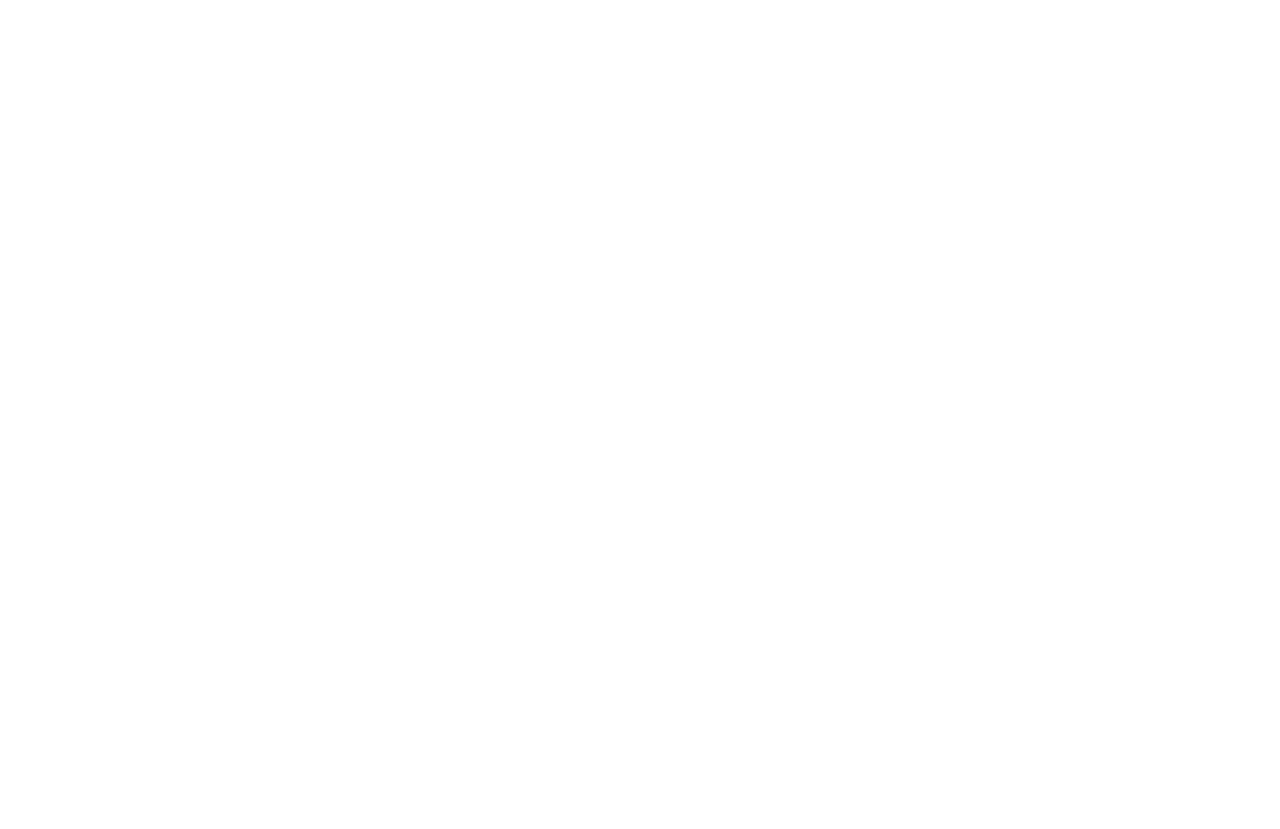
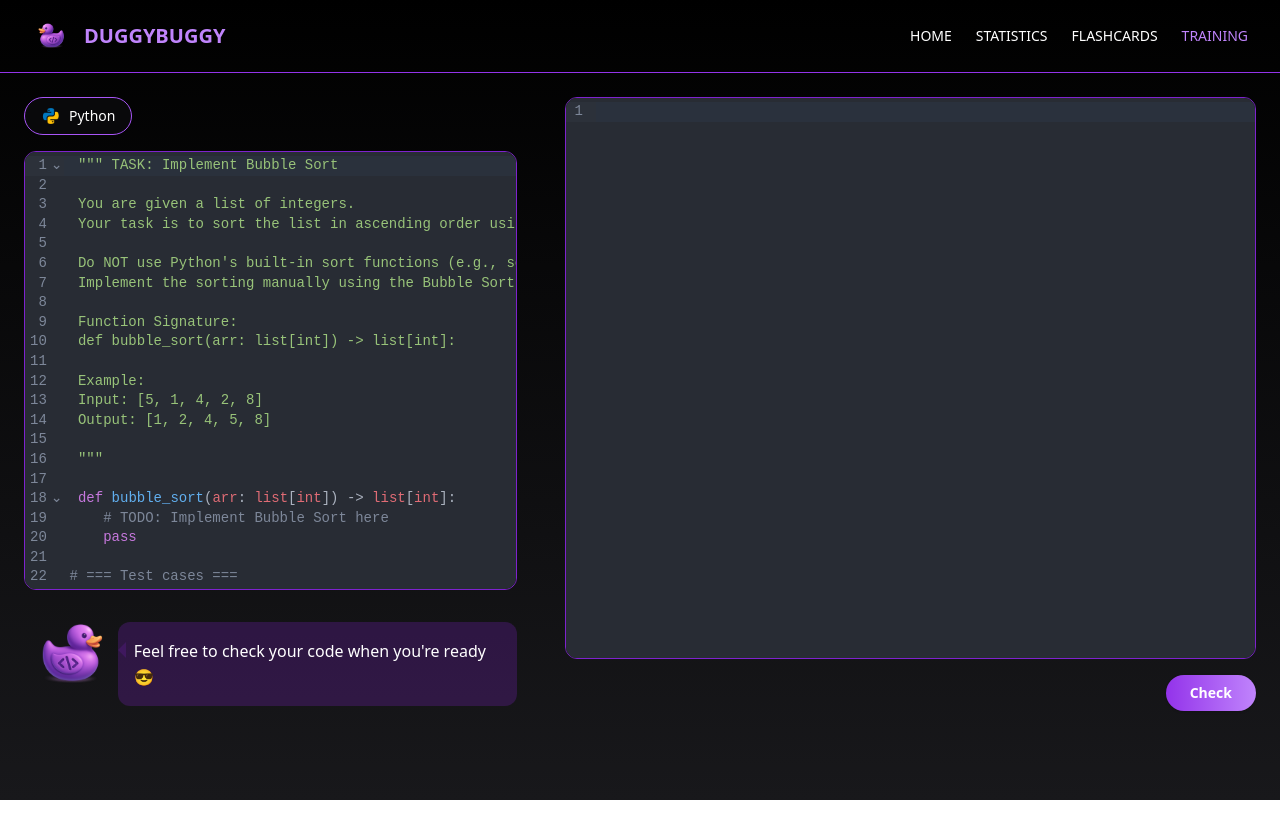
Before and after one commit to Klbtrn/Piis, a React (Vite) app in the folder client/: page /training in a window 1280 px wide. Before the commit this address had no page. Before the commit the page ends 800 px from the top, so only its background shows below. Built offline with nearby package versions, Linux system fonts and the light colour scheme.

Commit message:
initial commit trainerpage

```diff
--- a/client/src/App.jsx
+++ b/client/src/App.jsx
@@ -1,6 +1,7 @@
 import { BrowserRouter, Routes, Route } from "react-router-dom";
 import HomePage from "./pages/HomePage";
 import FlashcardPage from "./pages/FlashcardPage";
+import TrainerPage from "./pages/TrainerPage";
 
 export default function App() {
   return (
@@ -8,6 +9,7 @@
       <Routes>
         <Route path="/" element={<HomePage />} />
         <Route path="/flashcards" element={<FlashcardPage />} />
+        <Route path="/training" element={<TrainerPage />} />
       </Routes>
     </BrowserRouter>
   );
--- a/client/src/components/Editor.jsx
+++ b/client/src/components/Editor.jsx
@@ -3,7 +3,7 @@
 import { python } from "@codemirror/lang-python";
 import { javascript } from "@codemirror/lang-javascript";
 
-export default function Editor({ language, code, setCode }) {
+export default function Editor({ language, code, setCode, editable }) {
   const extensions = {
     python: python(),
     javascript: javascript(),
@@ -21,6 +21,7 @@
         }}
         extensions={[extensions[language] || python()]}
         onChange={(value) => setCode(value)}
+        editable={editable}
         theme="dark"
         className="text-sm text-left"
       />
--- /dev/null
+++ b/client/src/pages/TrainerPage.jsx
@@ -0,0 +1,95 @@
+import { useState, useEffect } from "react";
+import { motion } from "framer-motion";
+import { Button } from "@/components/ui/button";
+import Editor from "@/components/Editor";
+
+// Logos
+import pythonLogo from "/src/assets/python-logo.png";
+import jsLogo from "/src/assets/js-logo.png";
+import duggyLogo from "/src/assets/duggy-logo.png";
+
+import Navbar from "@/components/Navbar";
+
+export default function HomePage() {
+  const [language, setLanguage] = useState("python");
+
+  const task_text = " \"\"\" TASK: Implement Bubble Sort \n\n You are given a list of integers. \n Your task is to sort the list in ascending order using the Bubble Sort algorithm. \n\n Do NOT use Python's built-in sort functions (e.g., sorted(), list.sort()). \n Implement the sorting manually using the Bubble Sort technique. \n\n Function Signature: \n def bubble_sort(arr: list[int]) -> list[int]: \n\n Example: \n Input: [5, 1, 4, 2, 8] \n Output: [1, 2, 4, 5, 8] \n\n \"\"\" \n\n def bubble_sort(arr: list[int]) -> list[int]:\n    # TODO: Implement Bubble Sort here\n    pass\n\n# === Test cases ===\nprint(bubble_sort([5, 1, 4, 2, 8]))      # Expected: [1, 2, 4, 5, 8]\nprint(bubble_sort([64, 34, 25, 12, 22])) # Expected: [12, 22, 25, 34, 64]";
+
+  const getLanguageLabel = () => {
+    switch (language) {
+      case "python":
+        return { name: "Python", logo: pythonLogo };
+      case "javascript":
+        return { name: "JavaScript", logo: jsLogo };
+      default:
+        return { name: "Unknown", logo: "" };
+    }
+  };
+
+  return (
+    <div className="absolute inset-0 bg-gradient-to-b from-black to-zinc-900 text-white">
+      {/* Navigation */}
+      <Navbar />
+
+      {/* Main Content */}
+      <main className="p-6 h-[calc(100vh-80px)] flex flex-col gap-4">
+        <div className="flex mb-4">
+
+          {/* Left Side */}
+          <div className="w-2/5 h-full">
+            {/* Language Indicator */}
+            <div className="mb-4">
+              <button className="flex items-center gap-2 bg-zinc-950 border border-purple-500 rounded-full px-4 py-2">
+                <img
+                  src={getLanguageLabel().logo}
+                  alt={language}
+                  className="w-5 h-5"
+                />
+                <span className="text-sm font-medium text-white">
+                  {getLanguageLabel().name}
+                </span>
+              </button>
+            </div>
+
+            {/* Task */}
+            <div className="h-3/5 flex gap-4">
+              <Editor language={language} code={task_text} editable={false}/>
+            </div>
+
+            <motion.div
+              initial={{ opacity: 0, y: 10 }}
+              animate={{ opacity: 1, y: 0 }}
+              transition={{ duration: 1 }}
+              className="flex items-start mt-4"
+            >
+              {/* Duggy Logo */}
+              <div >
+                <img src={duggyLogo} alt="Duggy Logo" className="scale-x-[-1] w-24 h-24" />
+              </div>
+              {/* Duggy Messages */}
+              <div className="flex bg-purple-900/40 mt-4 p-4 rounded-xl relative r-transparent before:content-[''] before:absolute before:top-5 before:-left-2 before:border-8 before:border-transparent before:border-r-purple-900/40">
+                <p className="leading-relaxed text-left">
+                  Feel free to check your code when you're ready 😎
+                </p>
+              </div>
+            </motion.div>
+          </div>
+
+          {/* Right Side */}
+          <div className="w-3/5 h-full flex flex-col gap-4">
+            {/* Editor */}
+            <div className="pl-12 gap-4">
+              <Editor language={language} editable={true}/>
+            </div>
+            {/* Check Button */}
+            <div className="flex ml-auto mb-4">
+              <Button className="bg-gradient-to-r from-purple-600 to-purple-400 text-white font-semibold px-6 py-2 rounded-full hover:opacity-90 transition-all">
+                Check
+              </Button>
+            </div>
+          </div>
+        </div>
+      </main>
+    </div>
+  );
+}
```
